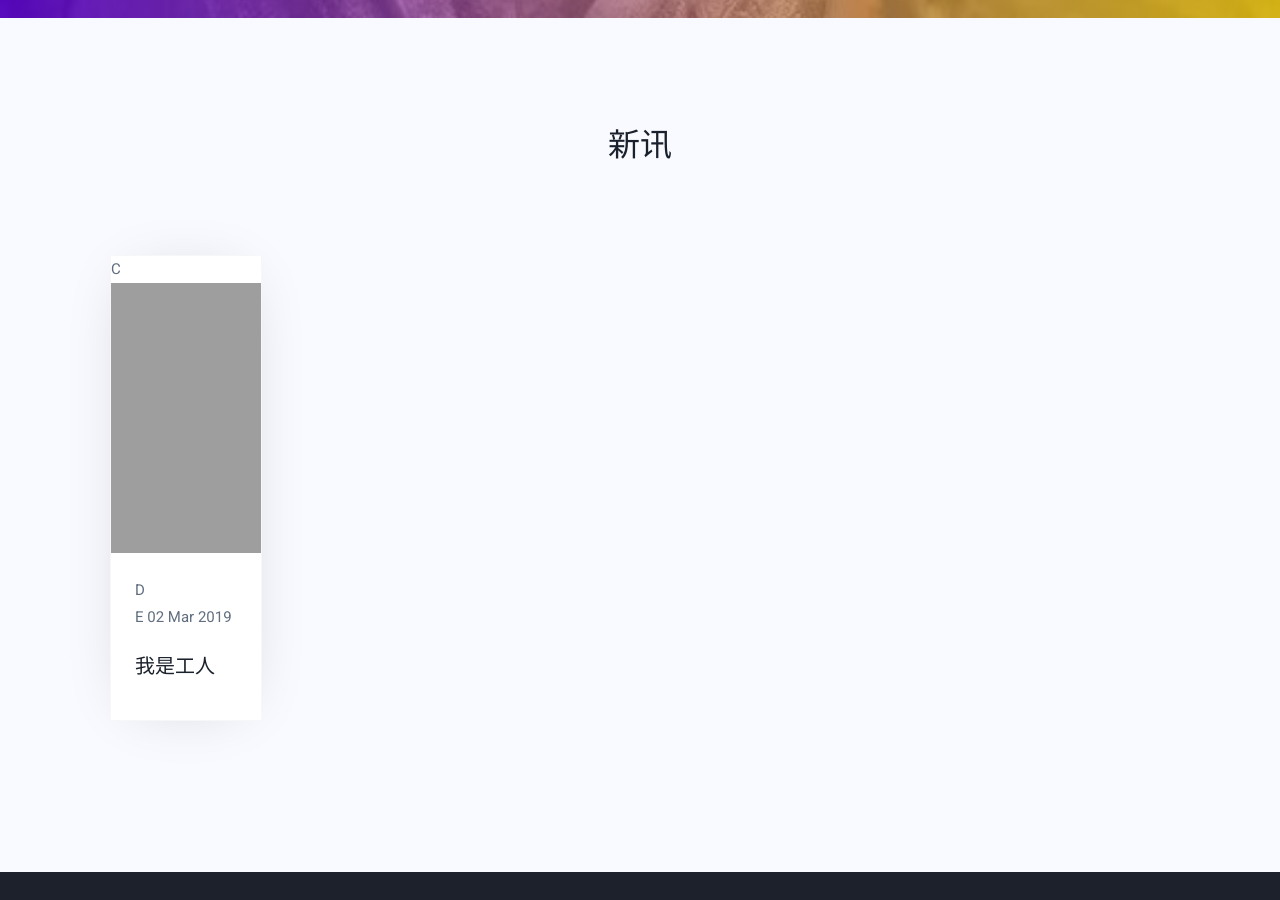
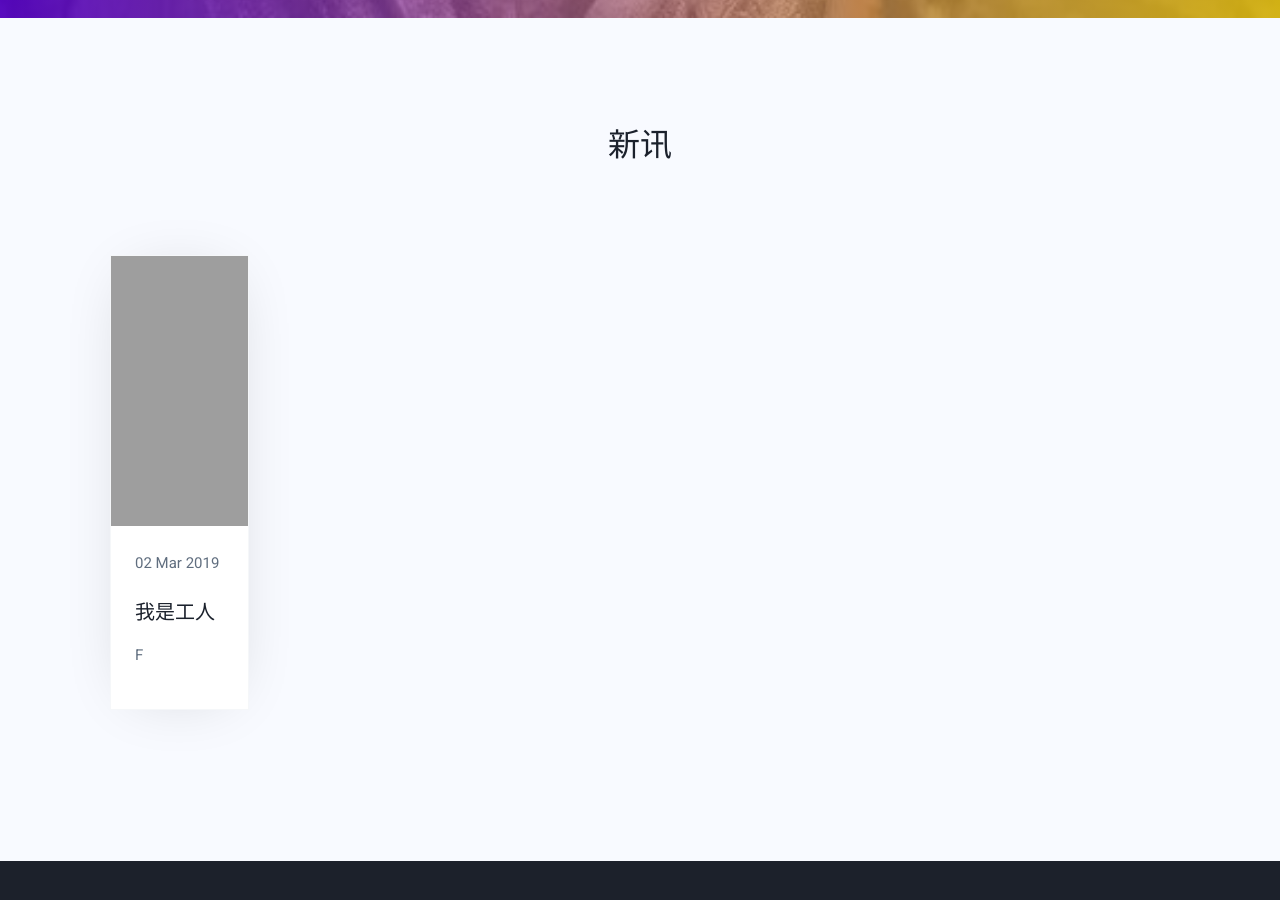
Before and after one commit to chenfeizhisheng/chenfeizhisheng.github.io, a Jekyll site: the page built from index.html, in a window 1280 px wide and 900 px high, scrolled down 806 px. Built offline with Jekyll 4.4.1, drawn with Linux system fonts in a browser that asks for light colours; some web fonts are replaced; grey boxes are pictures that could not be loaded.

Commit message:
Update index.html

```diff
--- a/index.html
+++ b/index.html
@@ -24,14 +24,14 @@ title: 尘肺之声
         <div class="row d-flex">
 	<ul>
 	  {% for post in site.posts %}
-            <div class="blog-entry align-self-stretch">C
+            <div class="blog-entry align-self-stretch">
 	              <a href="{{ post.url }}" class="block-20" style="background-image: url('images/{{ post.title }}.jpg');"></a>
-              <div class="text p-4 d-block">D
-              	<div class="meta mb-3">E
+              <div class="text p-4 d-block">
+              	<div class="meta mb-3">
                   <div>{{ post.date | date_to_string }}</div>
                 </div>
                 <h3 class="heading mt-3"><a href="{{ post.url }}">{{ post.title }}</a></h3>
-                <p>{{ excerpt }}</p>
+                <p>{{ excerpt }}F</p>
               </div>
             </div>
 	  {% endfor %}
```
